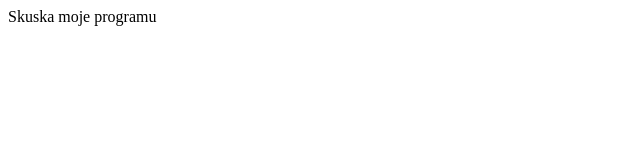
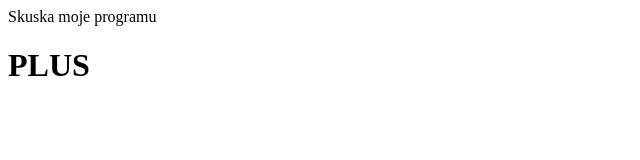
Before and after one commit to 4init/PROJEKT, a plain HTML site: page abvoyt.html in a window 1280 px wide. Shown: the whole page, without its empty margins (0-640 px from the left). Drawn offline with Linux system fonts and the light colour scheme.

Commit message:
Pridal som H1 nadpis

```diff
--- a/abvoyt.html
+++ b/abvoyt.html
@@ -1 +1,2 @@
 <Head>Skuska moje programu</Head>
+<H1>PLUS<H1>
```
